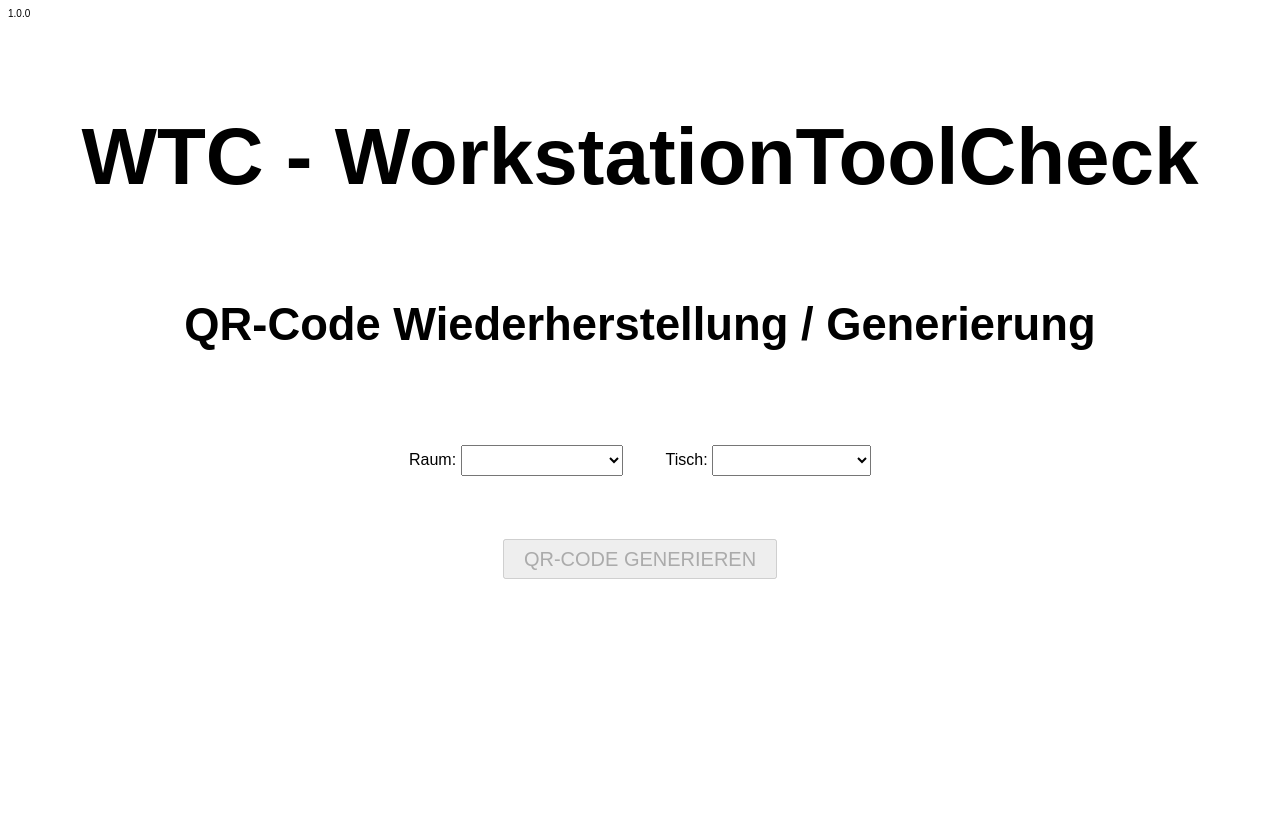
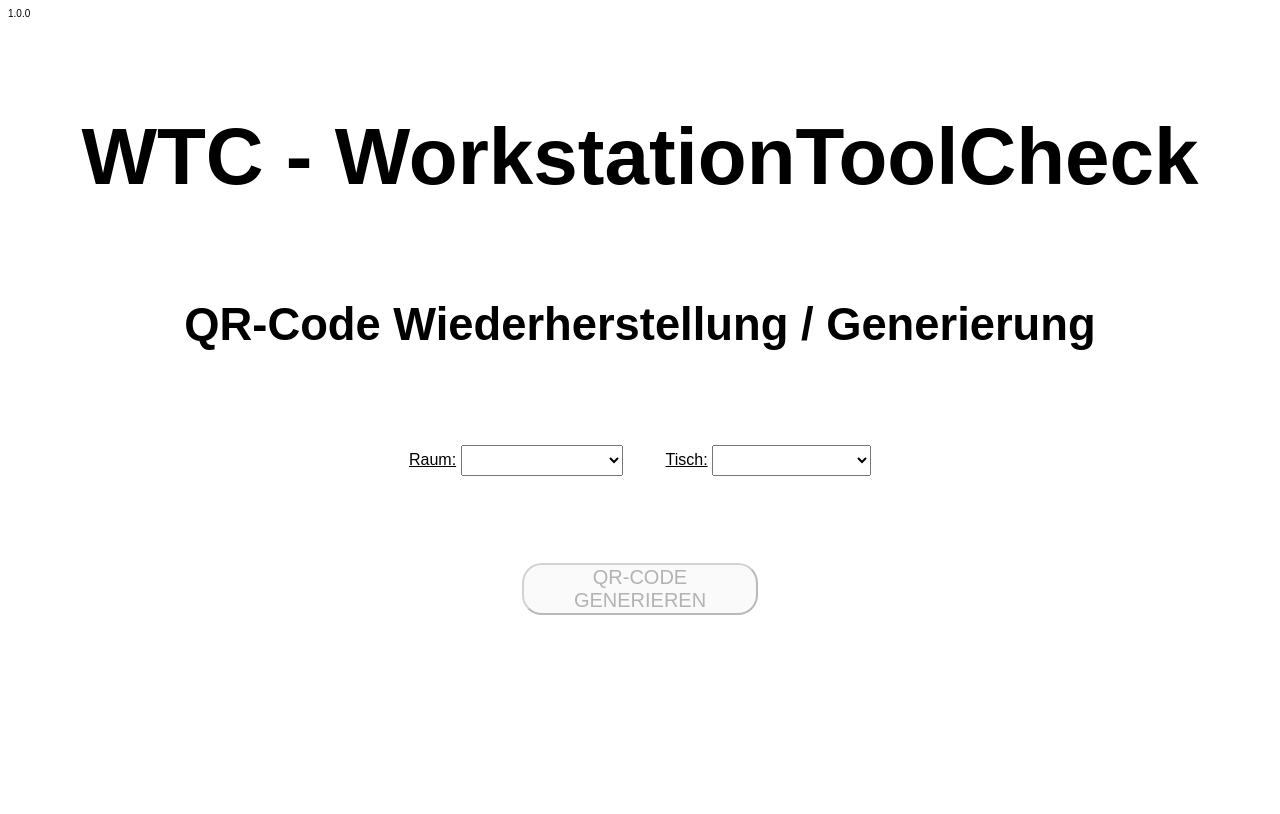
Before and after one commit to Bagieee/wtc-webapp, a PHP site: page /qrcode-gen.php?raumid=1 in a window 1280 px wide. Shown: the top 814 px of the page. Before the commit the page ends 579 px from the top, so only its background shows below. Run offline with PHP 8.4, Linux system fonts and the light colour scheme; data that the repository does not hold is empty; some libraries are stand-ins or nearby versions; some web fonts are replaced.

Commit message:
addTable and qrcodeGEN changes + popup

```diff
--- a/WebApp/Styles/qrcode.css
+++ b/WebApp/Styles/qrcode.css
@@ -74,6 +74,8 @@ body {
     padding-top: 0.5%;
     font-family: 'Mohave', sans-serif;
     font-size: 15pt;
+
+    border-radius: 20px;
 }
 
 .btn_a {
@@ -86,6 +88,8 @@ body {
     padding-right: 1.5%;
     padding-left: 1.5%;
     padding-top: 0.5%;
+
+    border-radius: 20px;
 }
 
 #qrcode {
@@ -95,7 +99,6 @@ body {
 }
 
 .in_aa {
-    margin: auto;
     margin-bottom: 4%;
 }
 
@@ -128,3 +131,44 @@ body {
     font-family: 'Mohave', sans-serif;
     width: 40px;
 }
+
+.pop {
+    position: relative;
+    display: inline-block;
+    cursor: pointer;
+}
+
+.pop .poptext {
+    visibility: hidden;
+    width: 210px;
+    background-color: rgb(119, 236, 119);
+    color: rgb(0, 0, 0);
+    text-align: center;
+    border-radius: 6px;
+    padding: 8px 0;
+    position: absolute;
+    z-index: 1;
+    bottom: 125%;
+    left: 50%;
+    margin-left: -108px;
+}
+
+#popupp {
+      margin-top: 3.5%;
+}
+
+.pop .show {
+    visibility: visible;
+    -webkit-animation: fadeIn 1s;
+    animation: fadeIn 1s
+}
+
+  @-webkit-keyframes fadeIn {
+    from {opacity: 0;}
+    to {opacity: 1;}
+}
+
+  @keyframes fadeIn {
+    from {opacity: 0;}
+    to {opacity:1 ;}
+}
--- a/WebApp/qrcode-gen.php
+++ b/WebApp/qrcode-gen.php
@@ -24,7 +24,7 @@
             <h1>QR-Code Wiederherstellung / Generierung</h1>
         </div>
 
-        Raum:
+        <u>Raum:</u>
         <select name="raumid" id="raumid" methode="get" onchange="this.form.submit();">
         <?php
           $raumid = 0;
@@ -48,7 +48,7 @@
         </script>
 
 
-            Tisch:
+            <u>Tisch:</u>
             <select <?=(isset($_GET['raumid'])?'name="tischid"':'');?>) id="tischid" onchange="this.form.submit();">
             <?php
                 if(!isset($_GET['raumid'])){
@@ -79,7 +79,10 @@
         </script>
         </form>
 
-        <button id="gen_btn" class="btn_a" <?=(isset($_GET['tischid']) && isset($_GET['raumid']))?'':'disabled';?> onclick="generateCode()">QR-CODE GENERIEREN</button>
+        <div id="popupp" class="pop" onclick="myFunction()">
+          <span class="poptext" id="myPop">Zum Speichern QR-Code <u>rechtsklicken</u> und <b>"speichern unter"</b>!</span>
+          <button id="gen_btn" class="btn_a" <?=(isset($_GET['tischid']) && isset($_GET['raumid']))?'':'disabled';?> onclick="generateCode()">QR-CODE GENERIEREN</button>
+        </div>
 
         <div id="qrcode"></div>
 
@@ -107,6 +110,11 @@
             });
         }
 
+      function myFunction() {
+        var popup = document.getElementById("myPop");
+        popup.classList.toggle("show");
+    }
+
     </script>
 
 </html>
```
Also changed, not shown: WebApp/addTable.php (+5 -3 lines).
